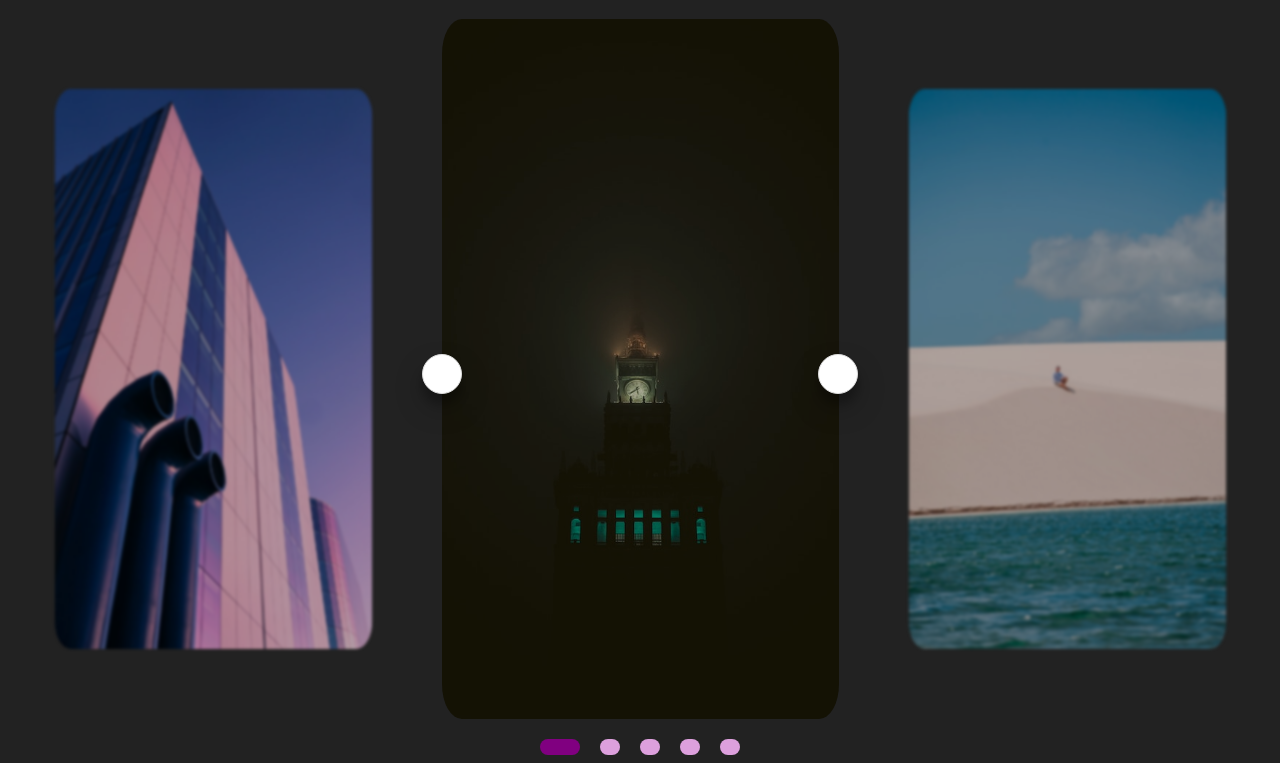
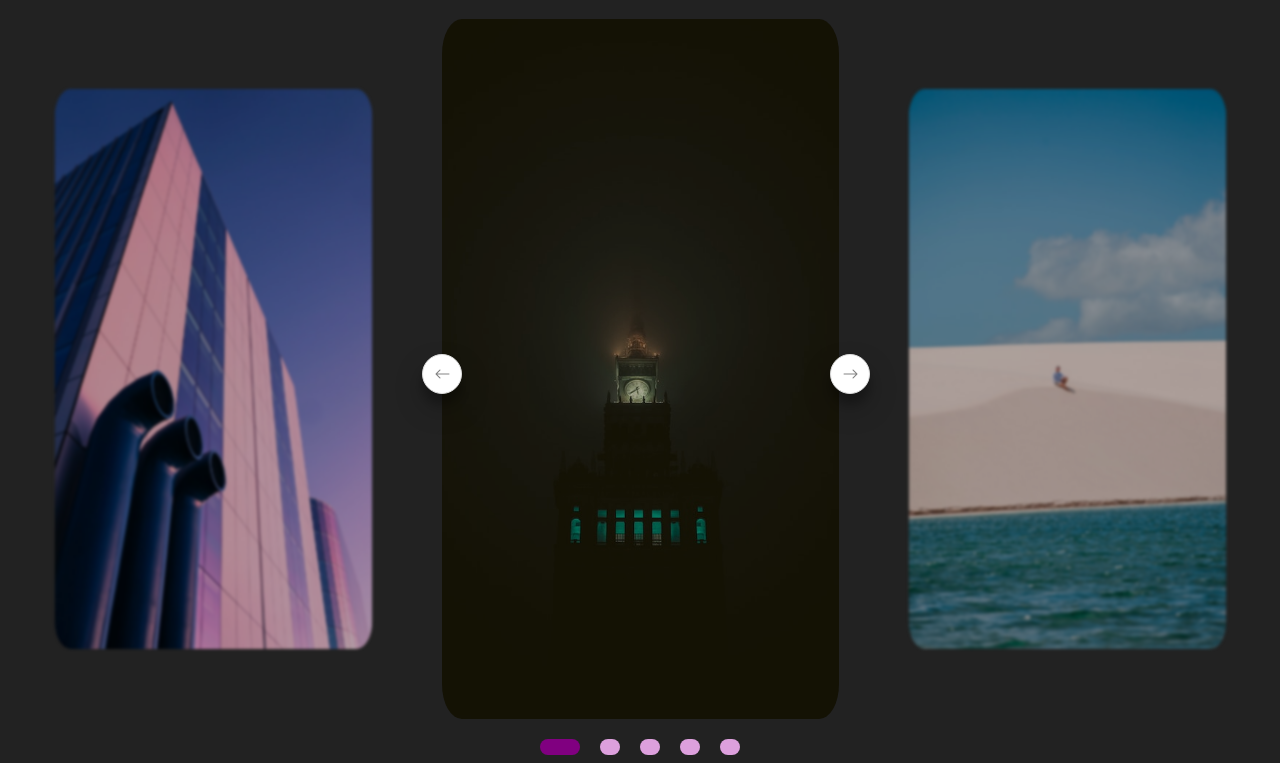
Before and after one commit to Fariha9/dark-mode-and-slider-jquery, a plain HTML site: page index.html in a window 1280 px wide. Both pictures are taken after a click on the button "Dark". Shown: the part 78-841 px from the top of the page. Drawn offline with nearby package versions, Linux system fonts and the light colour scheme.

Commit message:
Update style.css

```diff
--- a/css/style.css
+++ b/css/style.css
@@ -31,7 +31,7 @@ body {
 
   body.dark {
     background-color: #222;
-    color: #fff;
+    color: gray ;
   }
 
   body.dark img {
@@ -143,7 +143,7 @@ img{
 
 #banner .arrows .rightarrow{
     top: 45%;
-    right: 33%;
+    right: 32%;
 }
 #banner .arrows .leftarrow{
     top: 45%;
```
